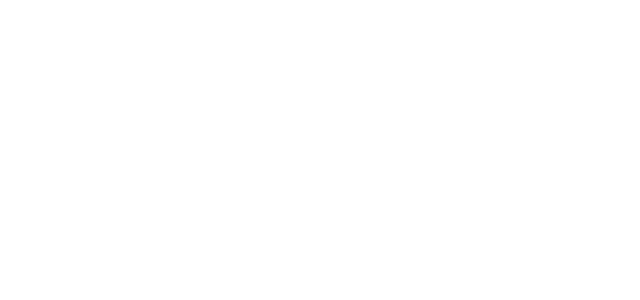
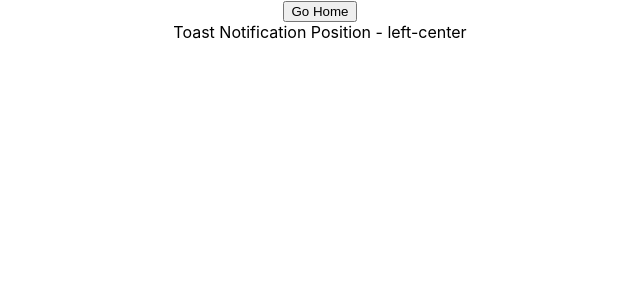
Before and after one commit to MetalJames/React_Typescript_Tutorial, a React (Create React App) app: page /everythingelse in a window 1280 px wide. Before the commit this address had no page. Shown: the top 300 px of the page, without its empty margins (320-960 px from the left). Built offline with nearby package versions, Linux system fonts and the light colour scheme.

Commit message:
Template Literals and Exclude

```diff
--- a/src/App.tsx
+++ b/src/App.tsx
@@ -6,6 +6,7 @@
 import Hooks from './components/Hooks';
 import ClassComponnent from './components/ClassComponent';
 import CompGenRestrProp from './components/CompGenRestrProp';
+import EverythingElse from './components/EverythingElse';
 
 function App() {
 
@@ -18,6 +19,7 @@
             <Route path='/hooks' element={<Hooks />} />
             <Route path='/classcomponent' element={<ClassComponnent />} />
             <Route path='/compgenrestrprop' element={<CompGenRestrProp />} />
+            <Route path='/everythingelse' element={<EverythingElse />} />
           </Routes>
       </div>
     </Router>
--- /dev/null
+++ b/src/components/EverythingElse.tsx
@@ -0,0 +1,15 @@
+import React from 'react';
+import { Link } from 'react-router-dom';
+import { Toast } from './templateliterals/Toast';
+
+const EverythingElse = () => {
+
+    return (
+        <>
+            <Link to='/'><button>Go Home</button></Link>
+            <Toast position='left-center'/>
+        </>
+    )
+}
+
+export default EverythingElse
--- a/src/components/Home.tsx
+++ b/src/components/Home.tsx
@@ -10,6 +10,7 @@
             <Link to='/hooks'><button>Hooks</button></Link>&#160;&#160;
             <Link to='/classcomponent'><button>Class Component</button></Link>&#160;&#160;
             <Link to='/compgenrestrprop'><button>Component Generic Restricted Props</button></Link>&#160;&#160;
+            <Link to='/everythingelse'><button>Everything Else</button></Link>&#160;&#160;
         </>
     )
 }
--- /dev/null
+++ b/src/components/templateliterals/Toast.tsx
@@ -0,0 +1,16 @@
+type HorizontalPosition = 'left' | 'center' | 'right';
+type VerticalPosition = 'top' | 'center' | 'bottom';
+
+type ToastProps = {
+    position: Exclude<`${HorizontalPosition}-${VerticalPosition}`, 'center-center'> | 'center'
+}
+
+/**
+ * Position prop can be one of
+ * "left-center" | "left-top" | "left-bottom" | "center" | "center-top" |
+ * "center-bottom" | "right-center" | "right-top" | "right-bottom"
+ */
+
+export const Toast = ({ position }: ToastProps) => {
+    return <div>Toast Notification Position - {position}</div>
+}
```
